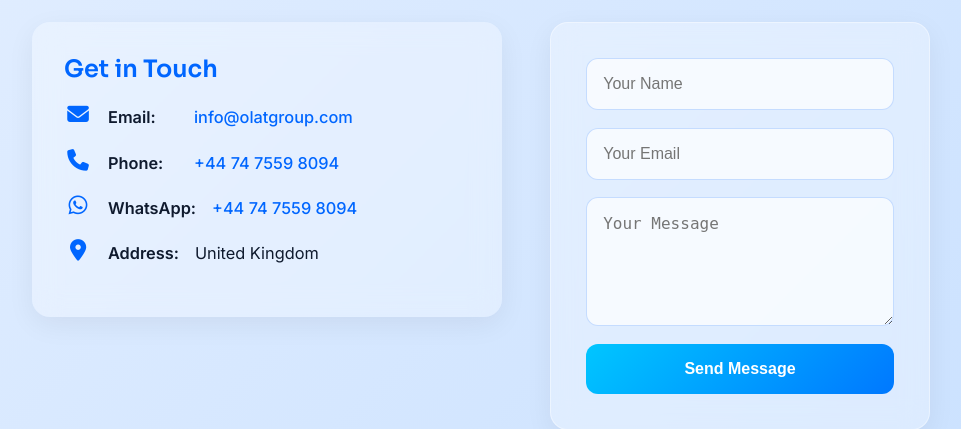
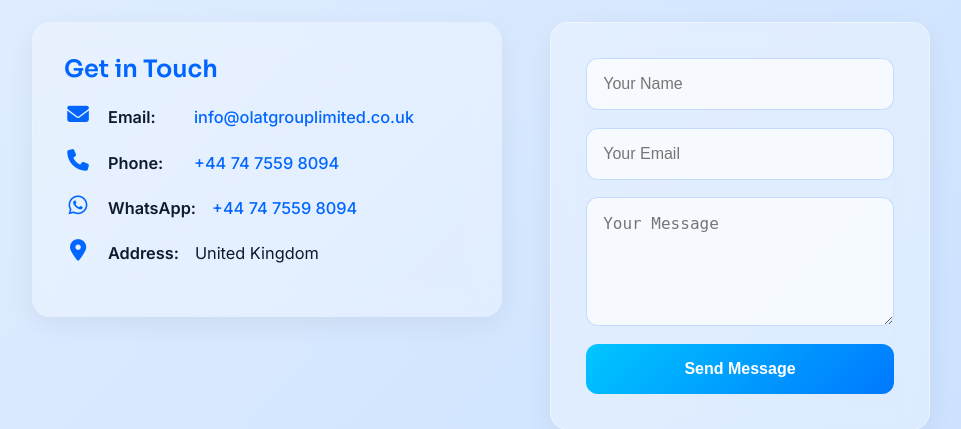
Before and after one commit to Ol4k7/olatgroup, a PHP site: page /static/contact.html in a window 1280 px wide. Shown: the part 338-767 px from the top of the page, without its empty margins (159-1120 px from the left). Run offline with PHP 8.4, Linux system fonts and the light colour scheme; some libraries are stand-ins or nearby versions.

Commit message:
final commit

```diff
--- a/config.php
+++ b/config.php
@@ -1,6 +1,6 @@
 <?php
 // config.php
-define('ADMIN_PASSWORD_HASH','$2y$12$lwXkBdjUFAGM6n.m6fl1be/swivvMzYcoOxp5/5ixewGmKtCQ/uJ2'); // ← Generate below
+define('ADMIN_PASSWORD_HASH','$2y$12$lwXkBdjUFAGM6n.m6fl1be/swivvMzYcoOxp5/5ixewGmKtCQ/uJ2');
 define('DATA_FILE', __DIR__ . '/data/projects.json');
 define('UPLOAD_DIR', __DIR__ . '/public/projects');
 define('ALLOWED_EXT', ['png', 'jpg', 'jpeg', 'gif', 'webp']);
--- a/static/admin/login.php
+++ b/static/admin/login.php
@@ -24,7 +24,7 @@ if ($_POST['password'] ?? '') {
     body { font-family: 'Segoe UI', sans-serif; background: #f4f7fa; display: flex; justify-content: center; align-items: center; height: 100vh; margin: 0; }
     .login-box { background: white; padding: 2.5rem; border-radius: 16px; box-shadow: 0 10px 30px rgba(0,0,0,0.1); width: 100%; max-width: 400px; }
     h2 { text-align: center; color: #0066ff; margin-bottom: 1.5rem; font-size: 1.8rem; }
-    input { width: 100%; padding: 1rem; margin: 0.8rem 0; border: 1.1px solid #ddd; border-radius: 8px; font-size: 1rem; }
+    input { width: 92%; padding: 1rem; margin: 0.8rem 0; border: 1.1px solid #ddd; border-radius: 8px; font-size: 1rem; }
     input:focus { outline: none; border-color: #0066ff; box-shadow: 0 0 0 3px rgba(0,102,255,0.1); }
     button { width: 100%; padding: 1rem; background: #0066ff; color: white; border: none; border-radius: 8px; font-weight: 600; cursor: pointer; }
     button:hover { background: #0052cc; }
--- a/static/contact.html
+++ b/static/contact.html
@@ -47,7 +47,7 @@
         <li>
           <i class="fas fa-envelope"></i>
           <strong>Email:</strong>
-          <a href="mailto:info@olatgroup.com">info@olatgroup.com</a>
+          <a href="mailto:info@olatgrouplimited.co.uk">info@olatgrouplimited.co.uk</a>
         </li>
         <li>
           <i class="fas fa-phone"></i>
--- a/static/js/script.js
+++ b/static/js/script.js
@@ -56,7 +56,7 @@ document.addEventListener("DOMContentLoaded", () => {
         return;
       }
 
-      const recipient = "tolulopetheophilus96@gmail.com";
+      const recipient = "info@olatgrouplimited.co.uk";
       const subject = encodeURIComponent(`New Message from ${name}`);
       const body = encodeURIComponent(`Name: ${name}\nEmail: ${email}\n\nMessage:\n${message}`);
       const mailtoLink = `mailto:${recipient}?subject=${subject}&body=${body}`;
```
